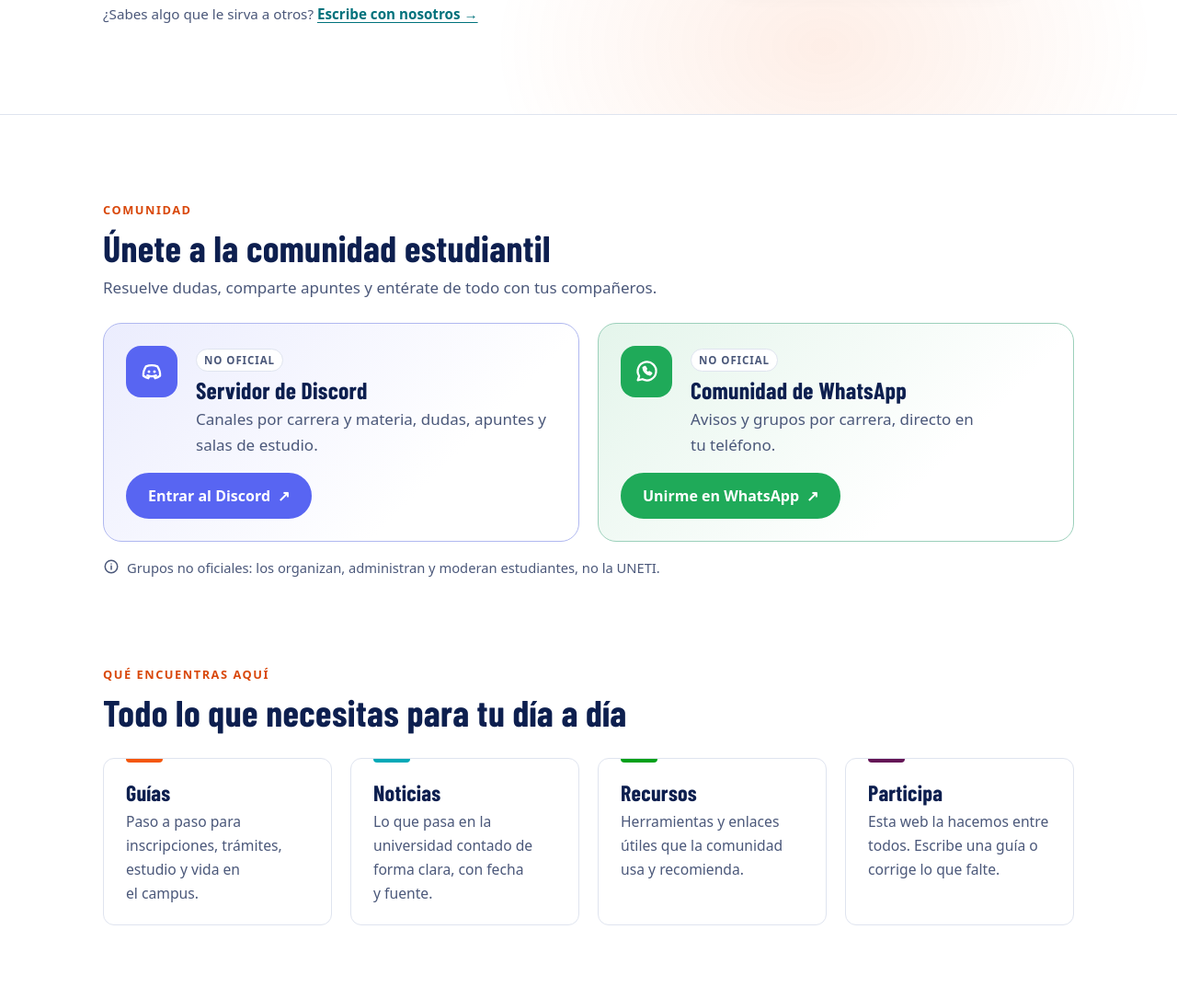
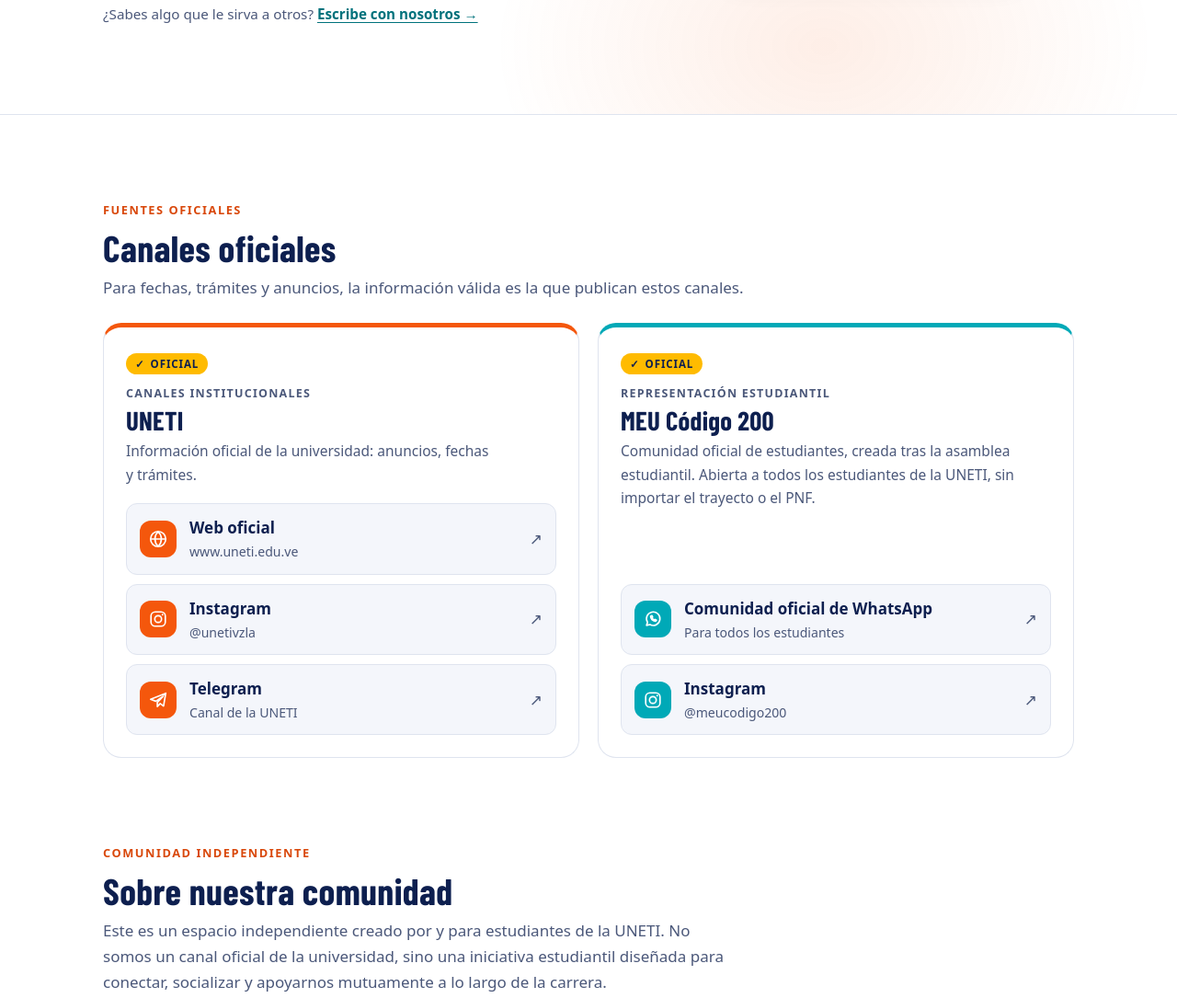
Before and after one commit to Sethprie/uneti-web, an Astro site: page / in a window 1280 px wide. Shown: the part 719-1804 px from the top of the page at 92% size. Built offline with nearby package versions, Linux system fonts and the light colour scheme; Astro itself is replaced by a stand-in of ours.

Commit message:
feat: add official channels and the student assembly news
The home page gains an official channels section with the UNETI web,
Instagram and Telegram, and the MEU Código 200 student community and
Instagram. The independent community uses its new copy and points to
the official one to avoid confusion. A news entry covers the 20 November
assembly and the new official WhatsApp community, with sources. The
footer and Resources read the same channel config.

Co-Authored-By: Claude Opus 5.5 <noreply@anthropic.com>

```diff
--- a/src/components/home/Community.astro
+++ b/src/components/home/Community.astro
@@ -1,22 +1,27 @@
 ---
-/** Tarjetas destacadas de Discord y WhatsApp. Sin URL, muestran "Próximamente". */
-import { community, communityNotice } from '../../config/site';
+/** Comunidad independiente (no oficial) de UNETI Estudiantil: WhatsApp y Discord. */
+import Icon from '../ui/Icon.astro';
+import { community, communityAbout } from '../../config/site';
 
 interface Props {
-  /** Muestra el encabezado de la sección. */
+  /** Muestra el título y la presentación de la sección. */
   heading?: boolean;
 }
 
 const { heading = true } = Astro.props;
 ---
 
-<section class="community" aria-labelledby={heading ? 'comunidad' : undefined} aria-label={heading ? undefined : 'Comunidad'}>
+<section
+  class="community"
+  aria-labelledby={heading ? 'comunidad' : undefined}
+  aria-label={heading ? undefined : 'Nuestra comunidad'}
+>
   {
     heading && (
       <div class="head">
-        <span class="eyebrow">Comunidad</span>
-        <h2 id="comunidad">Únete a la comunidad estudiantil</h2>
-        <p class="muted">Resuelve dudas, comparte apuntes y entérate de todo con tus compañeros.</p>
+        <span class="eyebrow">Comunidad independiente</span>
+        <h2 id="comunidad">Sobre nuestra comunidad</h2>
+        <p class="about">{communityAbout}</p>
       </div>
     )
   }
@@ -26,18 +31,7 @@ const { heading = true } = Astro.props;
       community.map((c) => (
         <article class="card" style={`--c: ${c.color}`}>
           <span class="icon" aria-hidden="true">
-            {c.id === 'discord' ? (
-              <svg viewBox="0 0 24 24">
-                <path d="M7 7.5c3.3-1.4 6.7-1.4 10 0 1.6 2.4 2.4 5 2.3 8.1-1.4 1.1-2.8 1.8-4.3 2.2l-1-1.7M7 7.5C5.4 9.9 4.6 12.5 4.7 15.6 6.1 16.7 7.5 17.4 9 17.8l1-1.7M8.2 15.3c2.5 1.1 5.1 1.1 7.6 0" />
-                <circle cx="9.6" cy="12" r="1.2" />
-                <circle cx="14.4" cy="12" r="1.2" />
-              </svg>
-            ) : (
-              <svg viewBox="0 0 24 24">
-                <path d="M4.5 19.5l1.2-3.6A8 8 0 1 1 8.6 18.6Z" />
-                <path d="M9.3 8.6c.2 2.9 2.6 5.5 5.9 6.1l1.1-1.3-1.8-1-1 .7c-1-.4-2-1.4-2.4-2.4l.7-1-1-1.8Z" />
-              </svg>
-            )}
+            <Icon name={c.icon} size={30} />
           </span>
           <div class="body">
             <span class="unofficial">No oficial</span>
@@ -63,7 +57,10 @@ const { heading = true } = Astro.props;
       <circle cx="12" cy="12" r="9"></circle>
       <path d="M12 11v5M12 8h.01"></path>
     </svg>
-    <span>{communityNotice}</span>
+    <span>
+      Estos grupos no son oficiales. La comunidad oficial de estudiantes es la de la representación estudiantil
+      MEU Código 200: la encontrarás en <a href="/#canales-oficiales">Canales oficiales</a>.
+    </span>
   </p>
 </section>
 
@@ -76,8 +73,10 @@ const { heading = true } = Astro.props;
     margin-bottom: 8px;
   }
 
-  .head p {
+  .about {
     margin: 0;
+    max-width: 70ch;
+    color: var(--text-muted);
   }
 
   .cards {
@@ -107,21 +106,6 @@ const { heading = true } = Astro.props;
     color: #fff;
   }
 
-  .icon svg {
-    width: 30px;
-    height: 30px;
-    fill: none;
-    stroke: currentColor;
-    stroke-width: 1.8;
-    stroke-linecap: round;
-    stroke-linejoin: round;
-  }
-
-  .icon circle {
-    fill: currentColor;
-    stroke: none;
-  }
-
   .unofficial {
     display: inline-block;
     margin-bottom: 6px;
@@ -134,26 +118,6 @@ const { heading = true } = Astro.props;
     font-weight: 700;
     letter-spacing: 0.08em;
     text-transform: uppercase;
-  }
-
-  .notice {
-    display: flex;
-    align-items: flex-start;
-    gap: 8px;
-    margin: 16px 0 0;
-    font-size: 0.92rem;
-    color: var(--text-muted);
-  }
-
-  .notice svg {
-    flex: none;
-    width: 18px;
-    height: 18px;
-    margin-top: 2px;
-    fill: none;
-    stroke: currentColor;
-    stroke-width: 2;
-    stroke-linecap: round;
   }
 
   h3 {
@@ -188,4 +152,24 @@ const { heading = true } = Astro.props;
     color: var(--text-muted);
     font-weight: 650;
   }
+
+  .notice {
+    display: flex;
+    align-items: flex-start;
+    gap: 8px;
+    margin: 16px 0 0;
+    font-size: 0.92rem;
+    color: var(--text-muted);
+  }
+
+  .notice svg {
+    flex: none;
+    width: 18px;
+    height: 18px;
+    margin-top: 2px;
+    fill: none;
+    stroke: currentColor;
+    stroke-width: 2;
+    stroke-linecap: round;
+  }
 </style>
--- /dev/null
+++ b/src/components/home/OfficialChannels.astro
@@ -0,0 +1,177 @@
+---
+/** Canales oficiales: los de la universidad y los de la representación estudiantil. */
+import Icon from '../ui/Icon.astro';
+import { officialChannels } from '../../config/site';
+---
+
+<section class="official" aria-labelledby="canales-oficiales">
+  <div class="head">
+    <span class="eyebrow">Fuentes oficiales</span>
+    <h2 id="canales-oficiales">Canales oficiales</h2>
+    <p class="muted">
+      Para fechas, trámites y anuncios, la información válida es la que publican estos canales.
+    </p>
+  </div>
+
+  <div class="groups">
+    {
+      officialChannels.map((group) => (
+        <article class="group" style={`--c: ${group.color}`}>
+          <header>
+            <span class="badge">Oficial</span>
+            <p class="kind">{group.kind}</p>
+            <h3>{group.title}</h3>
+            <p class="desc">{group.description}</p>
+          </header>
+          <ul>
+            {group.links.map((link) => (
+              <li>
+                <a href={link.url} target="_blank" rel="noopener">
+                  <span class="ic">
+                    <Icon name={link.icon} />
+                  </span>
+                  <span class="text">
+                    <span class="label">{link.label}</span>
+                    <span class="handle">{link.handle}</span>
+                  </span>
+                  <span class="arrow" aria-hidden="true">
+                    ↗
+                  </span>
+                  <span class="sr-only">(se abre en una pestaña nueva)</span>
+                </a>
+              </li>
+            ))}
+          </ul>
+        </article>
+      ))
+    }
+  </div>
+</section>
+
+<style>
+  .head {
+    margin-bottom: 24px;
+  }
+
+  .head h2 {
+    margin-bottom: 8px;
+  }
+
+  .head p {
+    margin: 0;
+  }
+
+  .groups {
+    display: grid;
+    gap: 20px;
+    grid-template-columns: repeat(auto-fit, minmax(min(100%, 340px), 1fr));
+  }
+
+  .group {
+    display: flex;
+    flex-direction: column;
+    gap: 18px;
+    padding: 24px;
+    border-radius: 20px;
+    border: 1px solid var(--border);
+    border-top: 5px solid var(--c);
+    background: var(--surface);
+  }
+
+  .badge {
+    display: inline-flex;
+    align-items: center;
+    gap: 6px;
+    padding: 2px 10px;
+    border-radius: 999px;
+    background: var(--brand-yellow);
+    color: var(--brand-navy);
+    font-size: 0.72rem;
+    font-weight: 800;
+    letter-spacing: 0.08em;
+    text-transform: uppercase;
+  }
+
+  .badge::before {
+    content: '✓';
+  }
+
+  .kind {
+    margin: 10px 0 0;
+    font-size: 0.78rem;
+    font-weight: 700;
+    letter-spacing: 0.1em;
+    text-transform: uppercase;
+    color: var(--text-muted);
+  }
+
+  h3 {
+    font-size: 1.8rem;
+    margin: 2px 0 6px;
+  }
+
+  .desc {
+    margin: 0;
+    color: var(--text-muted);
+    font-size: 0.97rem;
+  }
+
+  ul {
+    list-style: none;
+    padding: 0;
+    margin: auto 0 0;
+    display: grid;
+    gap: 10px;
+  }
+
+  a {
+    display: flex;
+    align-items: center;
+    gap: 14px;
+    padding: 12px 14px;
+    border-radius: var(--radius);
+    border: 1px solid var(--border);
+    background: var(--bg-soft);
+    color: var(--text);
+    text-decoration: none;
+    transition: border-color 0.15s ease;
+  }
+
+  a:hover {
+    border-color: var(--c);
+  }
+
+  .ic {
+    display: grid;
+    place-items: center;
+    width: 40px;
+    height: 40px;
+    border-radius: 12px;
+    background: var(--c);
+    color: #fff;
+    flex: none;
+  }
+
+  .text {
+    display: flex;
+    flex-direction: column;
+    min-width: 0;
+    flex: 1;
+  }
+
+  .label {
+    font-weight: 650;
+  }
+
+  .handle {
+    font-size: 0.88rem;
+    color: var(--text-muted);
+    overflow: hidden;
+    text-overflow: ellipsis;
+    white-space: nowrap;
+  }
+
+  .arrow {
+    color: var(--text-muted);
+  }
+</style>
--- a/src/components/layout/Footer.astro
+++ b/src/components/layout/Footer.astro
@@ -1,6 +1,7 @@
 ---
 import Logo from '../brand/Logo.astro';
-import { community, nav, navCta, site } from '../../config/site';
+import Icon from '../ui/Icon.astro';
+import { community, nav, navCta, officialChannels, site } from '../../config/site';
 
 const year = new Date().getFullYear();
 ---
@@ -24,7 +25,7 @@ const year = new Date().getFullYear();
     </nav>
 
     <div>
-      <h2 class="footer-title">Comunidad</h2>
+      <h2 class="footer-title">Comunidad no oficial</h2>
       <ul>
         {
           community.map((c) => (
@@ -47,19 +48,31 @@ const year = new Date().getFullYear();
     </div>
   </div>
 
-  {
-    site.officialUrl && (
-      <div class="container">
-        <a class="official" href={site.officialUrl} target="_blank" rel="noopener">
-          <span class="official-label">Web oficial de la UNETI</span>
-          <span class="official-url">
-            {site.officialLabel} <span aria-hidden="true">↗</span>
-          </span>
-          <span class="sr-only">(se abre en una pestaña nueva)</span>
-        </a>
-      </div>
-    )
-  }
+  <div class="container">
+    <section class="official" aria-labelledby="footer-oficiales">
+      <h2 id="footer-oficiales" class="official-title">Canales oficiales</h2>
+      {
+        officialChannels.map((group) => (
+          <div class="official-row">
+            <span class="official-group">
+              {group.title} <span class="muted">· {group.kind}</span>
+            </span>
+            <ul>
+              {group.links.map((link) => (
+                <li>
+                  <a href={link.url} target="_blank" rel="noopener">
+                    <Icon name={link.icon} size={16} />
+                    {link.label === 'Web oficial' ? link.handle : link.label}
+                    <span class="sr-only">de {group.title} (se abre en una pestaña nueva)</span>
+                  </a>
+                </li>
+              ))}
+            </ul>
+          </div>
+        ))
+      }
+    </section>
+  </div>
 
   <div class="container bottom">
     <div class="brand-stripe" aria-hidden="true">
@@ -137,33 +150,48 @@ const year = new Date().getFullYear();
   }
 
   .official {
-    display: flex;
-    align-items: center;
-    justify-content: space-between;
-    gap: 8px 16px;
-    flex-wrap: wrap;
+    display: grid;
+    gap: 12px;
     margin-top: 36px;
-    padding: 16px 20px;
+    padding: 18px 20px;
     border-radius: var(--radius);
     border: 2px solid var(--brand-yellow);
     background: color-mix(in srgb, var(--brand-yellow) 14%, var(--surface));
-    color: var(--text);
-    text-decoration: none;
   }
 
-  .official:hover {
-    background: color-mix(in srgb, var(--brand-yellow) 26%, var(--surface));
+  .official-title {
+    font-family: var(--font-body);
+    font-size: 0.8rem;
+    font-weight: 800;
+    letter-spacing: 0.12em;
+    text-transform: uppercase;
+    margin: 0;
   }
 
-  .official-label {
-    font-weight: 700;
+  .official-row {
+    display: flex;
+    align-items: center;
+    flex-wrap: wrap;
+    gap: 6px 20px;
   }
 
-  .official-url {
+  .official-group {
     font-weight: 700;
+    min-width: 260px;
+  }
+
+  .official-row ul {
+    display: flex;
+    flex-wrap: wrap;
+    gap: 6px 18px;
+  }
+
+  .official-row a {
+    display: inline-flex;
+    align-items: center;
+    gap: 6px;
+    font-weight: 650;
     color: var(--link);
-    text-decoration: underline;
-    text-underline-offset: 3px;
   }
 
   .bottom {
--- /dev/null
+++ b/src/components/ui/Icon.astro
@@ -0,0 +1,67 @@
+---
+/** Iconos de línea sencillos para enlaces a webs y redes. Heredan el color del texto. */
+import type { IconName } from '../../config/site';
+
+interface Props {
+  name: IconName;
+  size?: number;
+}
+
+const { name, size = 22 } = Astro.props;
+---
+
+<svg
+  class="icon"
+  viewBox="0 0 24 24"
+  width={size}
+  height={size}
+  aria-hidden="true"
+  fill="none"
+  stroke="currentColor"
+  stroke-width="1.8"
+  stroke-linecap="round"
+  stroke-linejoin="round"
+>
+  {
+    name === 'web' && (
+      <>
+        <circle cx="12" cy="12" r="9" />
+        <path d="M3 12h18M12 3c2.5 2.6 3.8 5.6 3.8 9s-1.3 6.4-3.8 9c-2.5-2.6-3.8-5.6-3.8-9S9.5 5.6 12 3Z" />
+      </>
+    )
+  }
+  {
+    name === 'instagram' && (
+      <>
+        <rect x="3.5" y="3.5" width="17" height="17" rx="5" />
+        <circle cx="12" cy="12" r="4" />
+        <circle cx="17.2" cy="6.8" r="1" fill="currentColor" stroke="none" />
+      </>
+    )
+  }
+  {name === 'telegram' && <path d="M21 4 3 11.2l6.2 2.3L18 7.5l-7 7.3v5l3.4-3.6 4 3L21 4Z" />}
+  {
+    name === 'whatsapp' && (
+      <>
+        <path d="M4.5 19.5l1.2-3.6A8 8 0 1 1 8.6 18.6Z" />
+        <path d="M9.3 8.6c.2 2.9 2.6 5.5 5.9 6.1l1.1-1.3-1.8-1-1 .7c-1-.4-2-1.4-2.4-2.4l.7-1-1-1.8Z" />
+      </>
+    )
+  }
+  {
+    name === 'discord' && (
+      <>
+        <path d="M7 7.5c3.3-1.4 6.7-1.4 10 0 1.6 2.4 2.4 5 2.3 8.1-1.4 1.1-2.8 1.8-4.3 2.2l-1-1.7M7 7.5C5.4 9.9 4.6 12.5 4.7 15.6 6.1 16.7 7.5 17.4 9 17.8l1-1.7M8.2 15.3c2.5 1.1 5.1 1.1 7.6 0" />
+        <circle cx="9.6" cy="12" r="1.2" fill="currentColor" stroke="none" />
+        <circle cx="14.4" cy="12" r="1.2" fill="currentColor" stroke="none" />
+      </>
+    )
+  }
+</svg>
+
+<style>
+  .icon {
+    flex: none;
+    display: block;
+  }
+</style>
--- a/src/config/site.ts
+++ b/src/config/site.ts
@@ -18,32 +18,81 @@ export const site = {
   contact: '',
 };
 
+export type IconName = 'web' | 'instagram' | 'telegram' | 'whatsapp' | 'discord';
+
 /**
- * Canales de la comunidad. No son oficiales: los organizan y administran
- * estudiantes. Si `url` está vacío, se muestran como "Próximamente" y sin enlace.
+ * Canales oficiales, en dos grupos: los de la universidad y los de la
+ * representación estudiantil. Se muestran en el inicio, en Recursos y en el pie.
+ */
+export const officialChannels = [
+  {
+    id: 'uneti',
+    title: 'UNETI',
+    kind: 'Canales institucionales',
+    description: 'Información oficial de la universidad: anuncios, fechas y trámites.',
+    color: 'var(--brand-orange)',
+    links: [
+      { icon: 'web', label: 'Web oficial', handle: 'www.uneti.edu.ve', url: 'https://www.uneti.edu.ve/' },
+      { icon: 'instagram', label: 'Instagram', handle: '@unetivzla', url: 'https://www.instagram.com/unetivzla/' },
+      { icon: 'telegram', label: 'Telegram', handle: 'Canal de la UNETI', url: 'https://t.me/+MfCEPPeXrxA4NzMx' },
+    ],
+  },
+  {
+    id: 'meu',
+    title: 'MEU Código 200',
+    kind: 'Representación estudiantil',
+    description:
+      'Comunidad oficial de estudiantes, creada tras la asamblea estudiantil. Abierta a todos los estudiantes de la UNETI, sin importar el trayecto o el PNF.',
+    color: 'var(--brand-teal)',
+    links: [
+      {
+        icon: 'whatsapp',
+        label: 'Comunidad oficial de WhatsApp',
+        handle: 'Para todos los estudiantes',
+        url: 'https://chat.whatsapp.com/LRDAqoOEJiw2x86vnKTK2z',
+      },
+      { icon: 'instagram', label: 'Instagram', handle: '@meucodigo200', url: 'https://www.instagram.com/meucodigo200/' },
+    ],
+  },
+] as const satisfies readonly {
+  id: string;
+  title: string;
+  kind: string;
+  description: string;
+  color: string;
+  links: readonly { icon: IconName; label: string; handle: string; url: string }[];
+}[];
+
+/**
+ * Comunidad independiente de UNETI Estudiantil. No es oficial: la organizan y
+ * administran estudiantes. Si `url` está vacío, se muestra como "Próximamente".
  */
 export const community = [
   {
+    id: 'whatsapp',
+    icon: 'whatsapp',
+    name: 'Comunidad de WhatsApp',
+    description:
+      'Nuestro espacio principal, ideal para avisos rápidos, recordatorios importantes y grupos divididos por secciones, con canales generales de las carreras para estar siempre al día.',
+    cta: 'Unirme en WhatsApp',
+    url: 'https://chat.whatsapp.com/HJ3j1rjGajX3ncninIkof9',
+    color: '#1faa59',
+  },
+  {
     id: 'discord',
+    icon: 'discord',
     name: 'Servidor de Discord',
-    description: 'Canales por carrera y materia, dudas, apuntes y salas de estudio.',
+    description:
+      'Ideal para resolver dudas académicas, compartir apuntes, formar equipos de estudio y pasar el rato entre clases.',
     cta: 'Entrar al Discord',
     url: 'https://discord.gg/jfd25RE3Q2',
     color: '#5865f2',
   },
-  {
-    id: 'whatsapp',
-    name: 'Comunidad de WhatsApp',
-    description: 'Avisos y grupos por carrera, directo en tu teléfono.',
-    cta: 'Unirme en WhatsApp',
-    url: 'https://chat.whatsapp.com/HJ3j1rjGajX3ncninIkof9',
-    color: '#1faa59',
-  },
 ] as const;
 
-/** Aviso que acompaña a los canales de la comunidad. */
-export const communityNotice =
-  'Grupos no oficiales: los organizan, administran y moderan estudiantes, no la UNETI.';
+/** Texto que presenta la comunidad independiente. */
+export const communityAbout =
+  'Este es un espacio independiente creado por y para estudiantes de la UNETI. No somos un canal oficial de la universidad, sino una iniciativa estudiantil diseñada para conectar, socializar y apoyarnos mutuamente a lo largo de la carrera.';
 
 export const nav = [
   { href: '/', label: 'Inicio' },
--- /dev/null
+++ b/src/content/noticias/asamblea-estudiantil-comunidad-oficial.md
@@ -0,0 +1,40 @@
+---
+title: La asamblea estudiantil da paso a una comunidad oficial de WhatsApp
+description: Tras la Asamblea General de Estudiantes del 20 de noviembre, la representación estudiantil MEU Código 200 creó una comunidad de WhatsApp abierta a todos los estudiantes de la UNETI.
+date: 2026-11-21
+tags: [asamblea, representación estudiantil, comunidad]
+---
+
+El viernes 20 de noviembre de 2026 se celebró en la Sede Central de la UNETI la Asamblea General de Estudiantes, convocada por la representación estudiantil **MEU Código 200**. Uno de los puntos tratados fue la creación de una comunidad oficial para los estudiantes.
+
+## La nueva comunidad oficial
+
+Tras la asamblea, MEU Código 200 creó una comunidad de WhatsApp para **todos los estudiantes de la UNETI, sin importar el trayecto o el PNF**.
+
+[Unirse a la comunidad oficial de WhatsApp](https://chat.whatsapp.com/LRDAqoOEJiw2x86vnKTK2z)
+
+> Esta es la comunidad de la representación estudiantil. Es distinta de la comunidad independiente de UNETI Estudiantil, que no es oficial. Todos los canales oficiales están reunidos en [Canales oficiales](/#canales-oficiales).
+
+## Qué se convocó
+
+Según la convocatoria publicada por MEU Código 200:
+
+- **Fecha:** viernes 20 de noviembre de 2026
+- **Hora:** 2:00 p. m.
+- **Lugar:** Sede Central de la UNETI, Esquina del Chorro, Torre Ministerial, piso 12
+- **Dirigida a:** todos los estudiantes
+
+Los puntos a tratar eran:
+
+1. Fortalecimiento de la comunidad estudiantil e integración universitaria.
+2. Creación de planchas electorales y mecanismos de participación estudiantil.
+3. Levantamiento de un diagnóstico académico y registro de incidencias: plataforma, inscripciones, calificaciones, dinámica docente y afines.
+4. Formación de una agenda formativa y de capacitación.
+5. Formación de una agenda deportiva y recreativa.
+6. Puntos varios y cierre de acuerdos.
+
+## Fuentes
+
+- [Convocatoria de MEU Código 200 en Instagram](https://www.instagram.com/p/Df7WBWXiCCW/)
+- Anuncio de la comunidad compartido en el servidor de Discord de la comunidad estudiantil el 21 de noviembre de 2026.
+- [Perfil de MEU Código 200 en Instagram](https://www.instagram.com/meucodigo200/)
--- a/src/pages/index.astro
+++ b/src/pages/index.astro
@@ -2,6 +2,7 @@
 import BaseLayout from '../layouts/BaseLayout.astro';
 import Hero from '../components/home/Hero.astro';
 import Community from '../components/home/Community.astro';
+import OfficialChannels from '../components/home/OfficialChannels.astro';
 import EntryCard from '../components/ui/EntryCard.astro';
 import { CATEGORY_COLORS, formatDate, getGuias, getNoticias } from '../utils/content';
 
@@ -38,6 +39,10 @@ const secciones = [
 
 <BaseLayout>
   <Hero />
+
+  <div class="section container community-wrap" id="canales">
+    <OfficialChannels />
+  </div>
 
   <div class="section container community-wrap">
     <Community />
```
Also changed, not shown: src/data/recursos.ts (+15 -12 lines), README.md.
